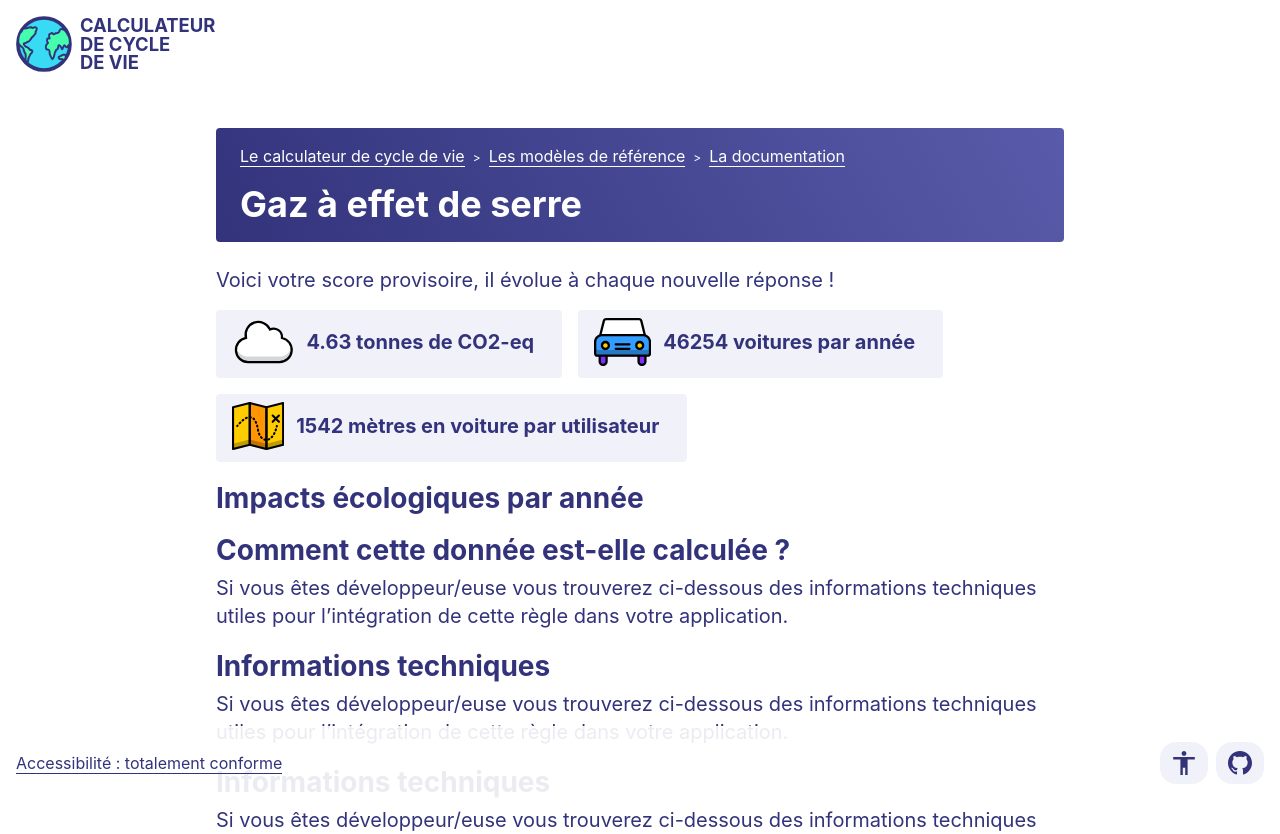
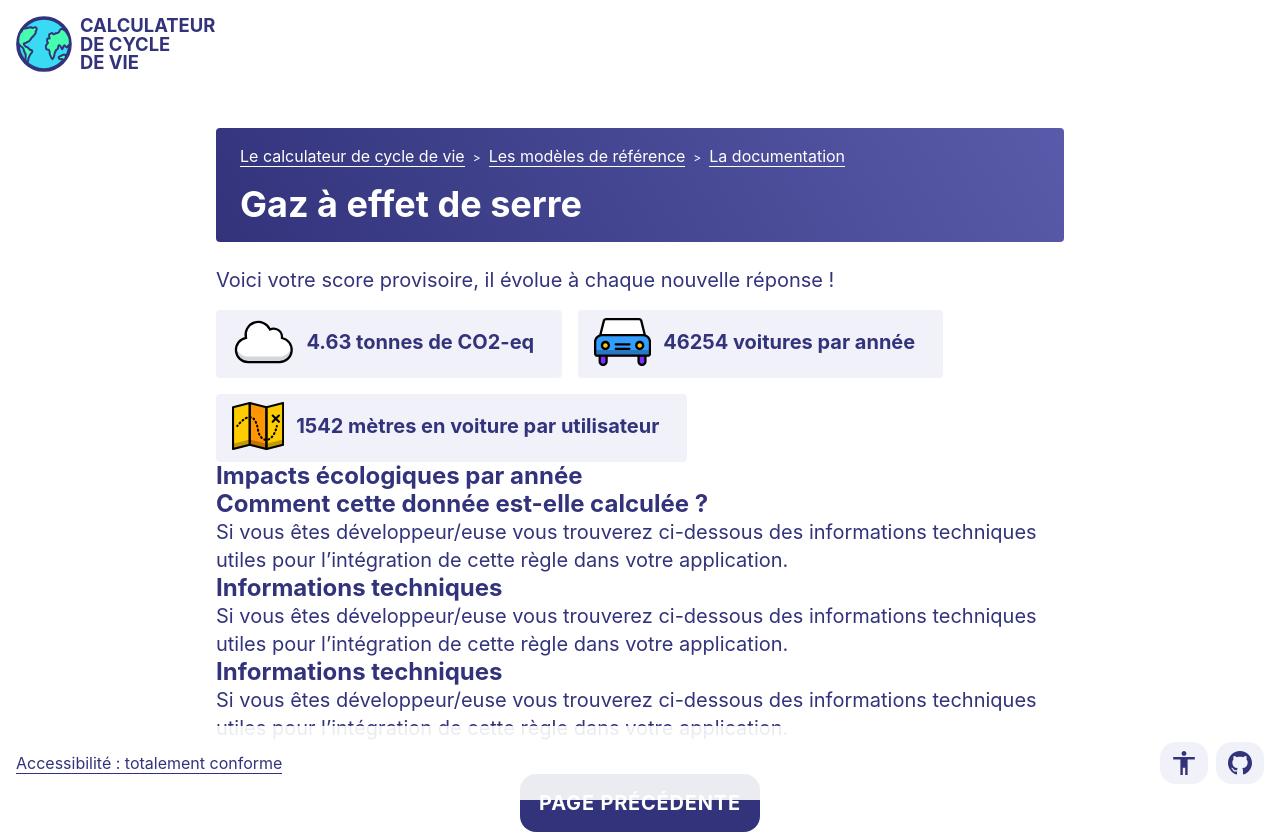
Before and after one commit to adrienloup/lcc, a React (Vite) app: page /lcc/documentation/gaz-a-effet-de-serre in a window 1280 px wide. Shown: the top 834 px of the page. Built offline with nearby package versions, Linux system fonts and the light colour scheme.

Commit message:
Initialize lcc project

```diff
--- a/src/components/atoms/Subtitle/Subtitle.scss
+++ b/src/components/atoms/Subtitle/Subtitle.scss
@@ -1,6 +1,6 @@
 .subtitle {
-  margin: 1.25rem 0 .5rem;
+  // margin: 1.25rem 0 .5rem;
   font-weight: bold;
-  line-height: 2rem;
-  font-size: 1.75rem;
+  line-height: 1.75rem;
+  font-size: 1.5rem;
 }
```
